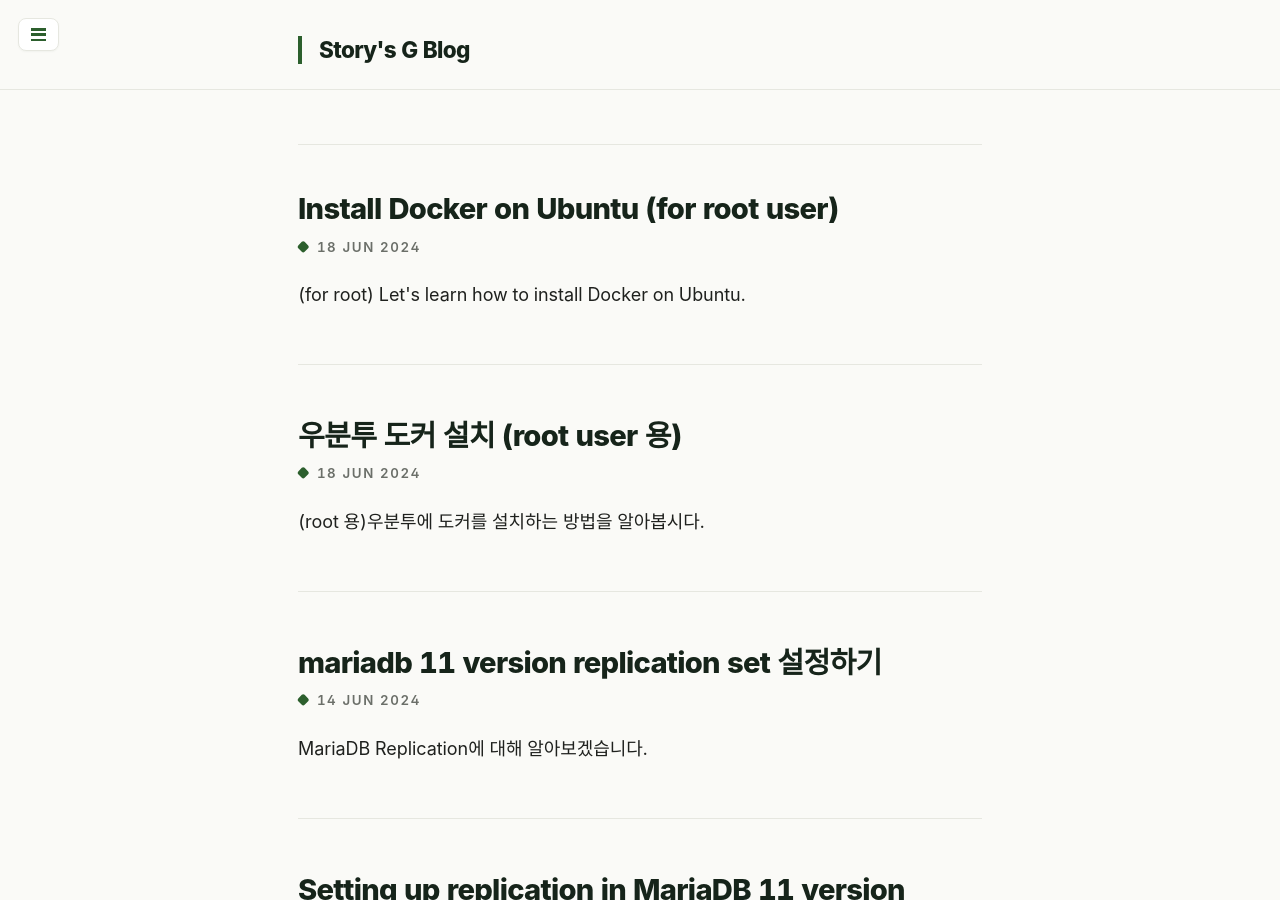
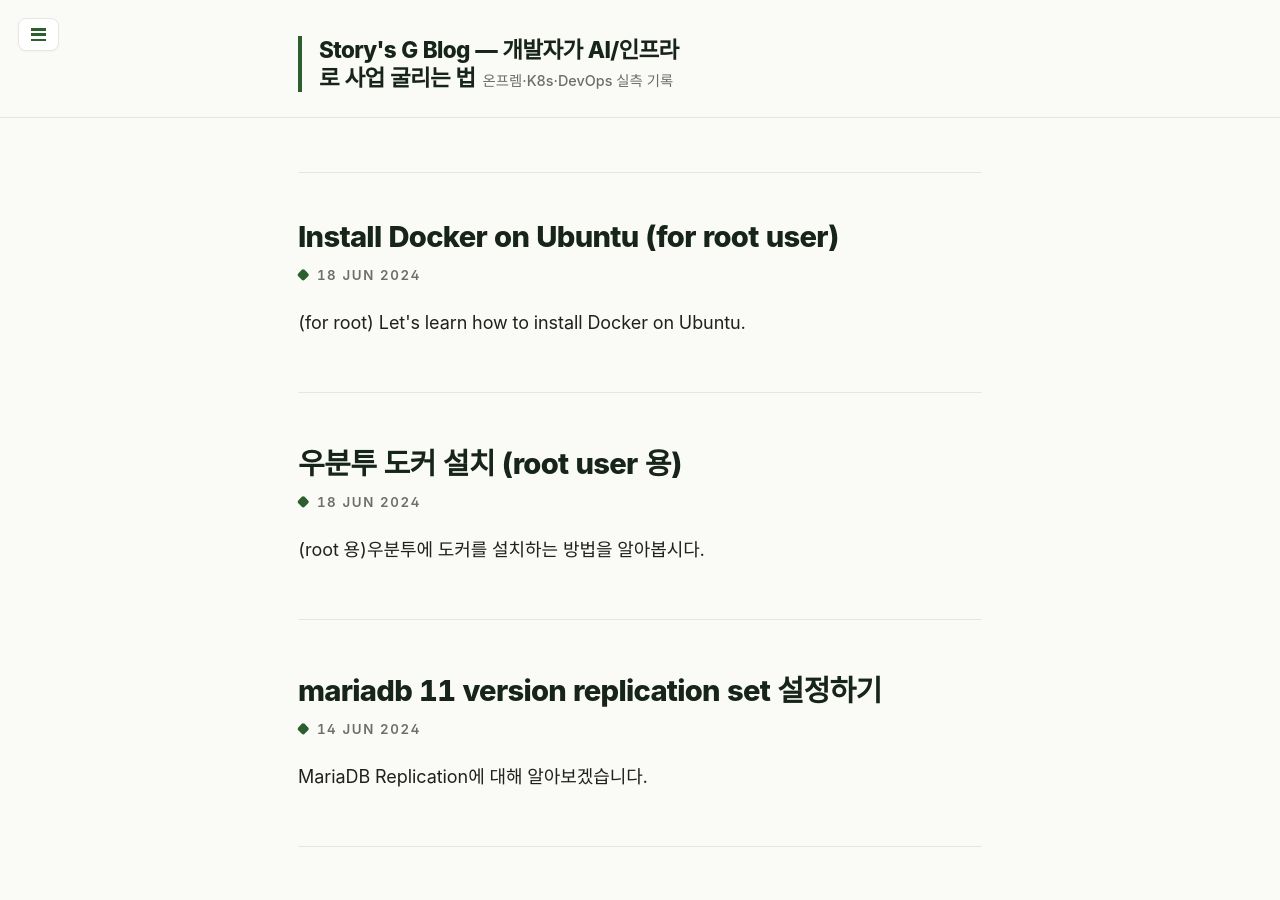
Before and after one commit to garam-park/garam-park.github.io, a Jekyll site: the page built from index.html, in a window 1280 px wide and 900 px high. Built offline with Jekyll 4.4.1, drawn with Linux system fonts in a browser that asks for light colours; some web fonts are replaced; the list of posts is cut into pages by our own code.

Commit message:
Update site metadata and SEO meta for new niche
- _config.yml: replace placeholder title/description with AI·인프라·사업 niche
- add tagline (온프렘·K8s·DevOps 실측 기록) — was referenced but undefined
- add site-wide keywords preserving Docker/MariaDB/K8s/DevOps assets
- head.html: add og:title/description/url/type/site_name, twitter:card/title/description/image
- SEO meta synced with existing description logic (page-first, site fallback)

Co-Authored-By: Claude Opus 4.8 <noreply@anthropic.com>
Claude-Session: https://claude.ai/code/session_011d7KsWKiTAvNfoqGtbNGGJ

```diff
--- a/_config.yml
+++ b/_config.yml
@@ -18,12 +18,13 @@
 # You can create any custom variable you would like, and they will be accessible
 # in the templates via {{ site.myvariable }}.
 
-title: Story's G Blog
+title: Story's G Blog — 개발자가 AI/인프라로 사업 굴리는 법
+tagline: 온프렘·K8s·DevOps 실측 기록
 email: gr.park@storyg.co
 description: > # this means to ignore newlines until "baseurl:"
-  Write an awesome description for your new site here. You can edit this
-  line in _config.yml. It will appear in your document head meta (for
-  Google search results) and in your feed.xml site description.
+  멈춰있던 내 사업을 AI/인프라로 다시 굴리는 개발 일지. 온프렘·K8s·DevOps 실측 기록.
+# 기존 SEO 키워드 자산 유지 (+ 새 니치 키워드)
+keywords: "Docker, MariaDB, Kubernetes, K8s, DevOps, 온프렘, 인프라, AI, 개발 일지, 사업"
 baseurl: "" # the subpath of your site, e.g. /blog
 url: "https://garam-park.github.io" # the base hostname & protocol for your site, e.g. http://example.com
 # twitter_username: jekyllrb
--- a/_includes/head.html
+++ b/_includes/head.html
@@ -15,6 +15,7 @@
 
   {% if page.image %}
     <meta property="og:image" content="{{site.url}}{{page.image}}">
+    <meta name="twitter:image" content="{{site.url}}{{page.image}}">
   {% endif %}
   <!-- Enable responsiveness on mobile devices-->
   <meta name="viewport" content="width=device-width, initial-scale=1.0, maximum-scale=1">
@@ -30,6 +31,34 @@
   {% if page.tags %}
   <meta name="description" content="{{page.tags}}">
   {% endif %}
+
+  <!-- SEO: 공통 메타 (페이지 우선, 없으면 사이트 기본값) -->
+  {% if page.title %}
+    {% capture seo_title %}{{ page.title }} &middot; {{ site.title }}{% endcapture %}
+  {% else %}
+    {% assign seo_title = site.title %}
+  {% endif %}
+  {% if page.tags %}
+    {% assign seo_desc = page.tags | join: ", " %}
+  {% else %}
+    {% assign seo_desc = site.description | strip_newlines | strip %}
+  {% endif %}
+
+  {% if site.keywords or page.tags %}
+  <meta name="keywords" content="{% if page.tags %}{{ page.tags | join: ', ' }}, {% endif %}{{ site.keywords }}">
+  {% endif %}
+
+  <!-- Open Graph -->
+  <meta property="og:title" content="{{ seo_title }}">
+  <meta property="og:description" content="{{ seo_desc }}">
+  <meta property="og:type" content="website">
+  <meta property="og:url" content="{{ site.url }}{{ page.url }}">
+  <meta property="og:site_name" content="{{ site.title }}">
+
+  <!-- Twitter -->
+  <meta name="twitter:card" content="summary_large_image">
+  <meta name="twitter:title" content="{{ seo_title }}">
+  <meta name="twitter:description" content="{{ seo_desc }}">
 
   <title>
     {% if page.title %}
```
